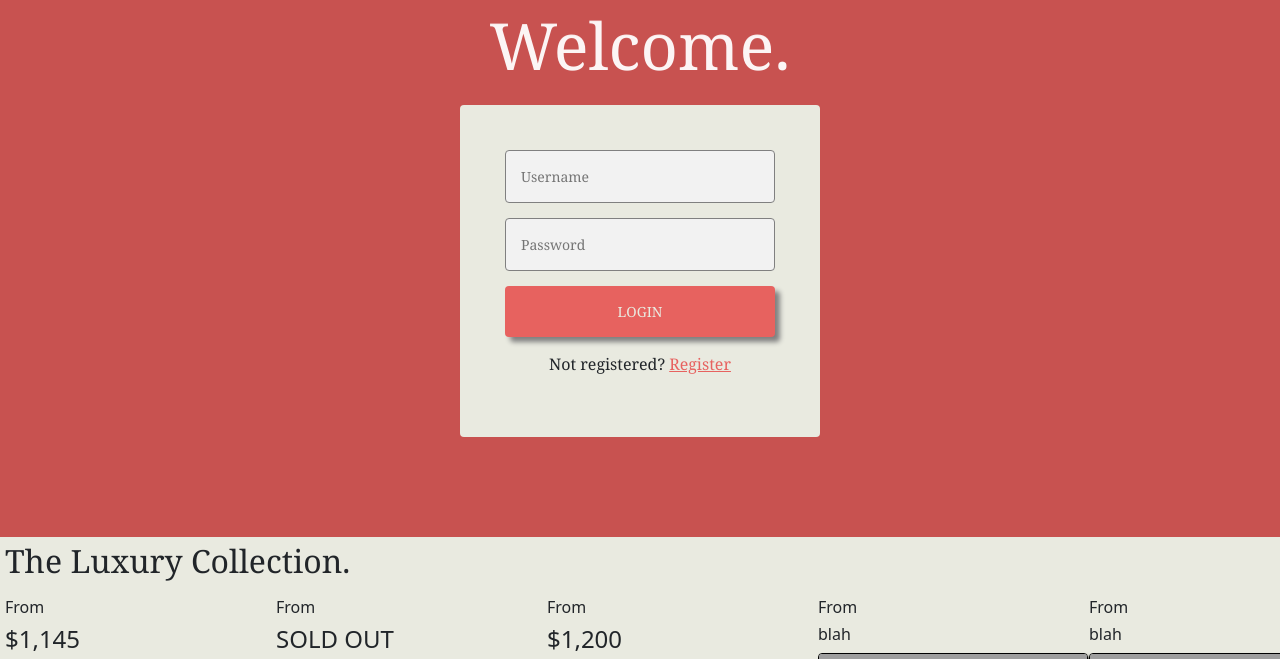
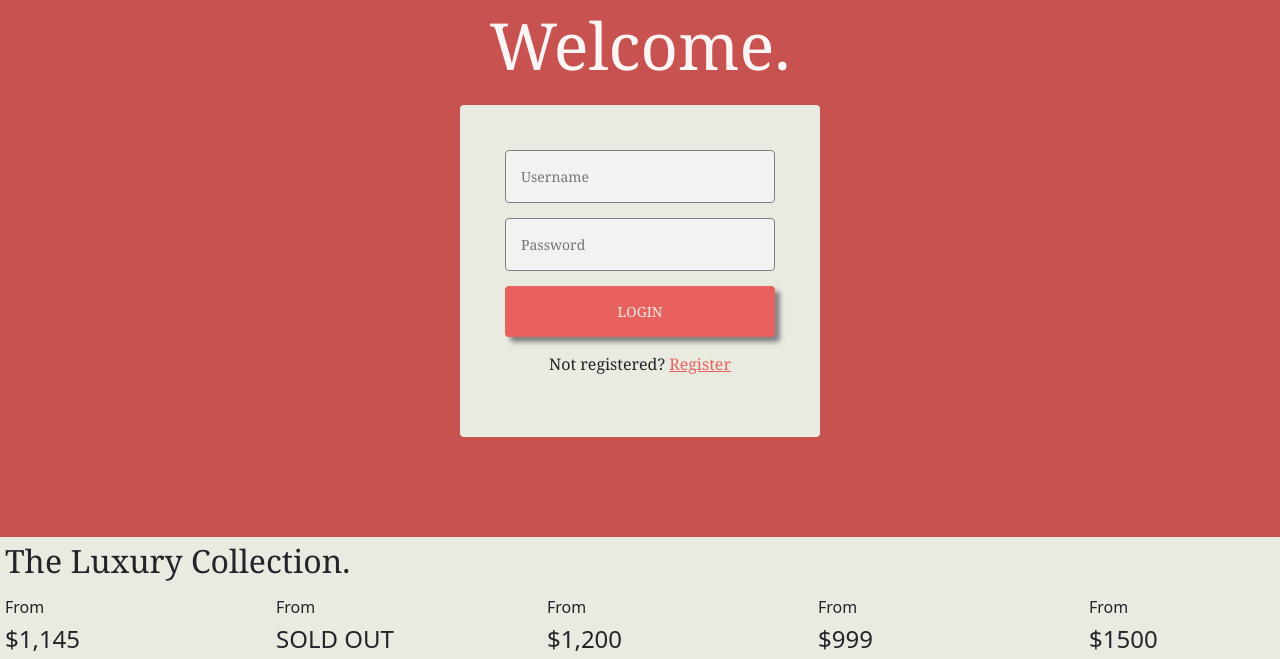
Before and after one commit to jordanh245/Hotel-Project, a website: page client/login.html in a window 1280 px wide. Shown: the part 95-754 px from the top of the page. Drawn offline with nearby package versions, Linux system fonts and the light colour scheme; grey boxes are pictures that could not be loaded.

Commit message:
Update login.html

```diff
--- a/client/login.html
+++ b/client/login.html
@@ -96,14 +96,14 @@
 
         <div>
           <h6>From</h6>
-          <h6>blah</h6>
+          <h4>$999</h4>
           <img class="image-four" src="https://images.unsplash.com/photo-1512918728675-ed5a9ecdebfd?ixid=MnwxMjA3fDB8MHxwaG90by1wYWdlfHx8fGVufDB8fHx8&ixlib=rb-1.2.1&auto=format&fit=crop&w=870&q=80" alt="">
           <p>blah</p>
         </div>
 
         <div>
           <h6>From</h6>
-          <h6>blah</h6>
+          <h4>$1500</h4>
           <img class="image-five" src="https://images.unsplash.com/photo-1557127275-f8b5ba93e24e?ixid=MnwxMjA3fDB8MHxwaG90by1wYWdlfHx8fGVufDB8fHx8&ixlib=rb-1.2.1&auto=format&fit=crop&w=870&q=80" alt="">
           <p>blah</p>
         </div>
```
